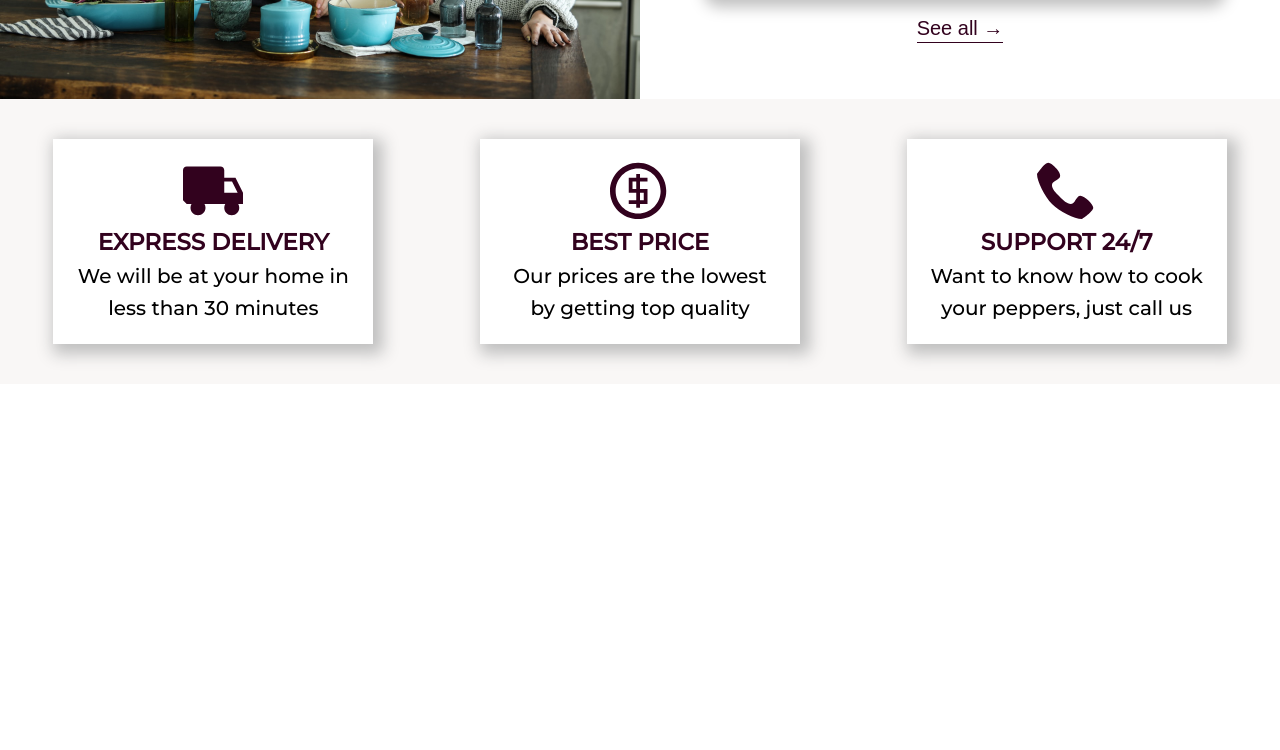
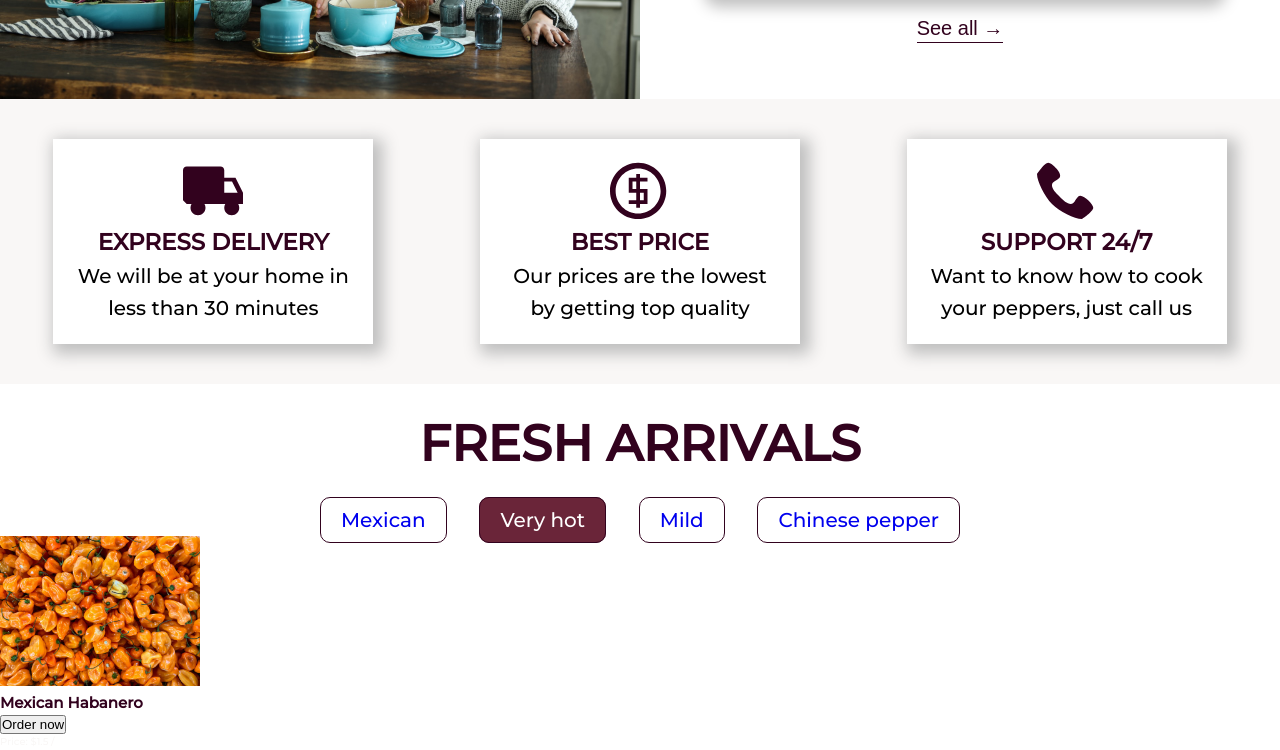
Before and after one commit to YiroYi/don-chile, a website: page index.html in a window 1280 px wide. Shown: the part 1216-1966 px from the top of the page. Before the commit the page ends 1688 px from the top, so only its background shows below. Drawn offline with Linux system fonts and the light colour scheme.

Commit message:
products layout complete

```diff
--- a/index.html
+++ b/index.html
@@ -107,6 +107,26 @@
         </div>
       </section>
       <section class="products">
+        <h2 class="products__title">Fresh arrivals</h2>
+        <div class="products__tags">
+          <a href="#" class="products__tags--style">Mexican</a>
+          <a href="#" class="products__tags--style" style="color: #fff; background-color: #6A2539;">Very hot</a>
+          <a href="#" class="products__tags--style">Mild</a>
+          <a href="#" class="products__tags--style">Chinese pepper</a>
+        </div>
+        <div class="product__cards">
+          <div class="product-card">
+            <img src="../img/habanero.jpg" alt="" class="product-card__img">
+            <div class="product-card__info">
+              <h4 class="product-card__info__title">Mexican Habanero</h4>
+              <p class="product-card__description"></p>
+              <div class="product-card__order">
+                <button class="product-card__order--btn">Order now</button>
+                <p class="product-card__order--price">Price: $1.5 /</p>
+              </div>
+            </div>
+          </div>
+        </div>
       </section>
     </body>
 </html>
--- a/sass/_base.scss
+++ b/sass/_base.scss
@@ -39,6 +39,6 @@ body {
 .container {
   position: relative;
   display: grid;
-  grid-template-rows: min-content repeat(2, 100vh) min-content;
+  grid-template-rows: min-content 100vh repeat(2, min-content);
   grid-template-columns: [full-start] minmax(6rem, 1fr) [center-start] repeat(8, [col-start] minmax(min-content, 14rem)[col-end]) [center-end] minmax(6rem, 1fr) [full-end]
 }
--- a/sass/_products.scss
+++ b/sass/_products.scss
@@ -1,3 +1,75 @@
 .products{
+  grid-column: full-start / full-end;
+  background-color: #fff;
 
+  display: grid;
+  grid-template-rows: repeat(3, min-content);
+
+  &__title {
+    font-size: 5rem;
+    font-family: $font-primary;
+    text-transform: uppercase;
+    text-align: center;
+    color: $color-primary-dark;
+    padding: 2rem;
+    width: 100%;
+    grid-row: 1/2;
+  }
+
+  &__tags {
+    grid-row: 2/3;
+    margin: 0 auto;
+
+    &--style {
+      background-color: transparent;
+      border-radius: 1rem;
+      padding: 1rem 2rem;
+      text-decoration: none;
+      font-size: 2rem;
+      border: 1px solid $color-primary-dark;
+      margin-left: 1.5rem;
+      margin-right: 1.5rem;
+    }
+
+  }
+
+  &__cards{
+    grid-row: 3/4;
+  }
 }
+
+
+.product-card {
+    width: 20rem;
+    border-radius: 20px;
+
+  &__img{
+    width: 100%;
+  }
+
+  &__info{
+
+
+    &__title{
+      font-size: 1.5rem;
+      font-family: $font-primary;
+      color: $color-primary-dark;
+    }
+
+    &__description{
+
+    }
+
+    &__order{
+
+      &--btn{
+
+      }
+
+      &--price{
+
+      }
+
+    }
+  }
+}
```
Also changed, not shown: css/style.css, img/habanero.jpg (added), img/jalapeno.jpg (added), img/serrano.jpg (added).
